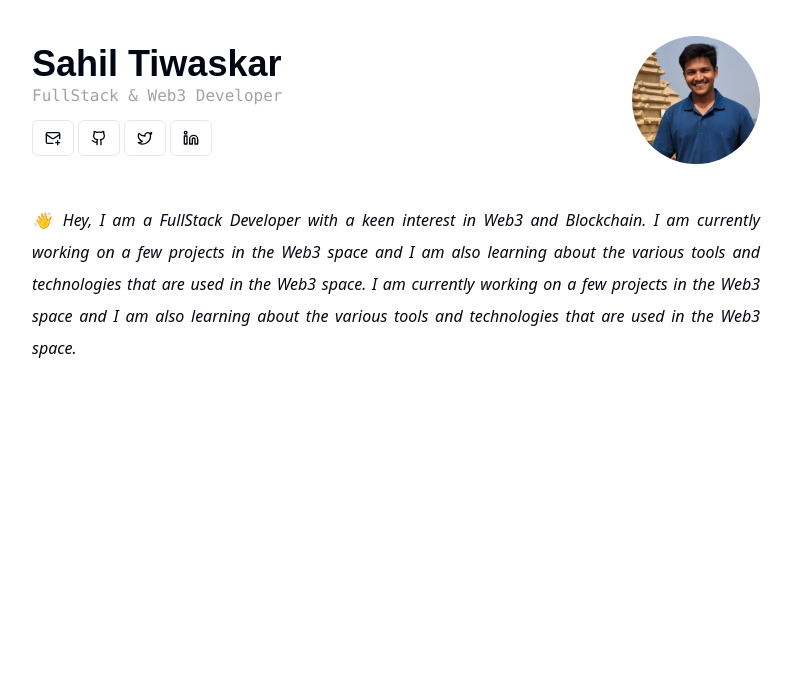
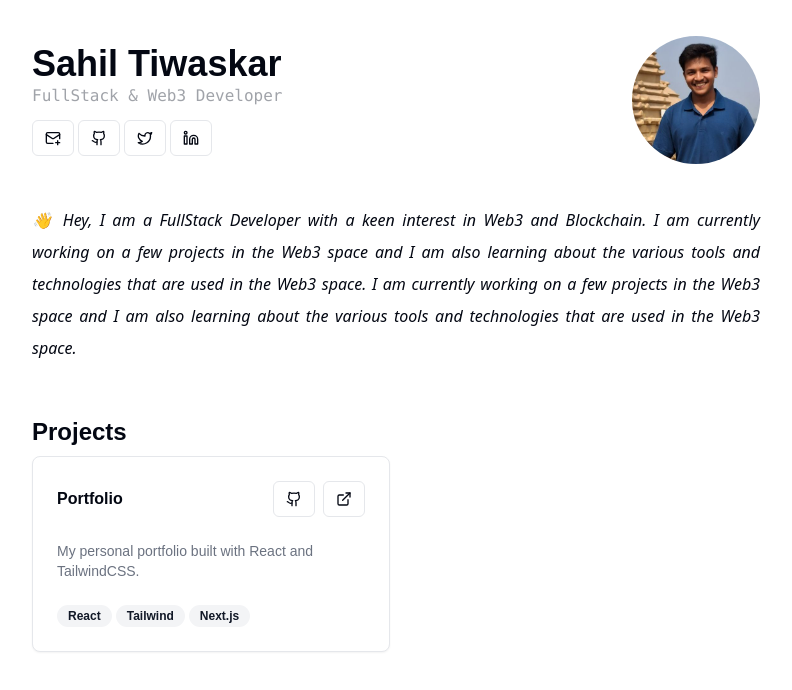
Before and after one commit to tsahil01/tsahil01, a Next.js app: page / in a window 1280 px wide. Shown: the top 690 px of the page, without its empty margins (244-1036 px from the left). Built offline with nearby package versions, Linux system fonts and the light colour scheme.

Commit message:
add project template

```diff
--- a/src/app/page.tsx
+++ b/src/app/page.tsx
@@ -1,10 +1,12 @@
 import { About } from "@/components/about";
 import { Header } from "@/components/header";
+import { Projects } from "@/components/projects";
 
 export default function Home() {
   return (
     <div className="flex flex-col mt-4 max-w-3xl mx-auto p-5 gap-7">
       <Header />
       <About />
+      <Projects />
     </div>);
 }
--- a/src/components/header.tsx
+++ b/src/components/header.tsx
@@ -36,7 +36,6 @@
                                 <Linkedin className='w-9' />
                             </Button>
                         </Link>
-
                     </div>
                 </div>
 
--- /dev/null
+++ b/src/components/projects.tsx
@@ -0,0 +1,64 @@
+import { Code, CodeSquare, ExternalLink, Github, Link2, Link2Icon, Linkedin } from "lucide-react";
+import { Card, CardContent, CardDescription, CardFooter, CardHeader } from "./ui/card";
+import Link from "next/link";
+import { Button } from "./ui/button";
+import { Badge } from "./ui/badge";
+
+interface Project {
+    title: string;
+    description: string;
+    github: string;
+    website: string;
+    technologies: string[];
+}
+
+export function Projects() {
+    return <>
+        <div className="flex my-3 flex-col gap-2">
+            <h2 className="font-semibold text-2xl">Projects</h2>
+            <div className="grid grid-cols-1 md:grid-cols-2 gap-3">
+                <ProjectCard
+                    title="Portfolio"
+                    description="My personal portfolio built with React and TailwindCSS."
+                    github=""
+                    website=""
+                    technologies={["React", "Tailwind", "Next.js"]}
+                />
+            </div>
+        </div>
+    </>
+}
+
+function ProjectCard({ title, description, github, website, technologies }: Project) {
+    return <Card>
+        <CardHeader>
+            <div className="flex flex-row gap-1 justify-between">
+                <h3 className="flex flex-col font-bold my-auto">{title}</h3>
+                <div className='flex flex-row justify-start gap-2'>
+                    <Link href={github} target='blank'>
+                        <Button variant={'outline'} size={'sm'}>
+                            <Github className='w-9' />
+                        </Button>
+                    </Link>
+                    <Link href={website} target='blank'>
+                        <Button variant={'outline'} size={'sm'}>
+                            <ExternalLink className='w-9' />
+                        </Button>
+                    </Link>
+                </div>
+            </div>
+        </CardHeader>
+
+        <CardContent>
+            <CardDescription>
+                {description}
+            </CardDescription>
+        </CardContent>
+
+        <CardFooter>
+            <div className='flex flex-row gap-1'>
+                {technologies.map((tech, i) => <Badge variant={'secondary'} key={i}>{tech}</Badge>)}
+            </div>
+        </CardFooter>
+    </Card>
+}
--- /dev/null
+++ b/src/components/ui/badge.tsx
@@ -0,0 +1,36 @@
+import * as React from "react"
+import { cva, type VariantProps } from "class-variance-authority"
+
+import { cn } from "@/lib/utils"
+
+const badgeVariants = cva(
+  "inline-flex items-center rounded-full border px-2.5 py-0.5 text-xs font-semibold transition-colors focus:outline-none focus:ring-2 focus:ring-ring focus:ring-offset-2",
+  {
+    variants: {
+      variant: {
+        default:
+          "border-transparent bg-primary text-primary-foreground hover:bg-primary/80",
+        secondary:
+          "border-transparent bg-secondary text-secondary-foreground hover:bg-secondary/80",
+        destructive:
+          "border-transparent bg-destructive text-destructive-foreground hover:bg-destructive/80",
+        outline: "text-foreground",
+      },
+    },
+    defaultVariants: {
+      variant: "default",
+    },
+  }
+)
+
+export interface BadgeProps
+  extends React.HTMLAttributes<HTMLDivElement>,
+    VariantProps<typeof badgeVariants> {}
+
+function Badge({ className, variant, ...props }: BadgeProps) {
+  return (
+    <div className={cn(badgeVariants({ variant }), className)} {...props} />
+  )
+}
+
+export { Badge, badgeVariants }
--- /dev/null
+++ b/src/components/ui/card.tsx
@@ -0,0 +1,79 @@
+import * as React from "react"
+
+import { cn } from "@/lib/utils"
+
+const Card = React.forwardRef<
+  HTMLDivElement,
+  React.HTMLAttributes<HTMLDivElement>
+>(({ className, ...props }, ref) => (
+  <div
+    ref={ref}
+    className={cn(
+      "rounded-lg border bg-card text-card-foreground shadow-sm",
+      className
+    )}
+    {...props}
+  />
+))
+Card.displayName = "Card"
+
+const CardHeader = React.forwardRef<
+  HTMLDivElement,
+  React.HTMLAttributes<HTMLDivElement>
+>(({ className, ...props }, ref) => (
+  <div
+    ref={ref}
+    className={cn("flex flex-col space-y-1.5 p-6", className)}
+    {...props}
+  />
+))
+CardHeader.displayName = "CardHeader"
+
+const CardTitle = React.forwardRef<
+  HTMLDivElement,
+  React.HTMLAttributes<HTMLDivElement>
+>(({ className, ...props }, ref) => (
+  <div
+    ref={ref}
+    className={cn(
+      "text-2xl font-semibold leading-none tracking-tight",
+      className
+    )}
+    {...props}
+  />
+))
+CardTitle.displayName = "CardTitle"
+
+const CardDescription = React.forwardRef<
+  HTMLDivElement,
+  React.HTMLAttributes<HTMLDivElement>
+>(({ className, ...props }, ref) => (
+  <div
+    ref={ref}
+    className={cn("text-sm text-muted-foreground", className)}
+    {...props}
+  />
+))
+CardDescription.displayName = "CardDescription"
+
+const CardContent = React.forwardRef<
+  HTMLDivElement,
+  React.HTMLAttributes<HTMLDivElement>
+>(({ className, ...props }, ref) => (
+  <div ref={ref} className={cn("p-6 pt-0", className)} {...props} />
+))
+CardContent.displayName = "CardContent"
+
+const CardFooter = React.forwardRef<
+  HTMLDivElement,
+  React.HTMLAttributes<HTMLDivElement>
+>(({ className, ...props }, ref) => (
+  <div
+    ref={ref}
+    className={cn("flex items-center p-6 pt-0", className)}
+    {...props}
+  />
+))
+CardFooter.displayName = "CardFooter"
+
+export { Card, CardHeader, CardFooter, CardTitle, CardDescription, CardContent }
```
